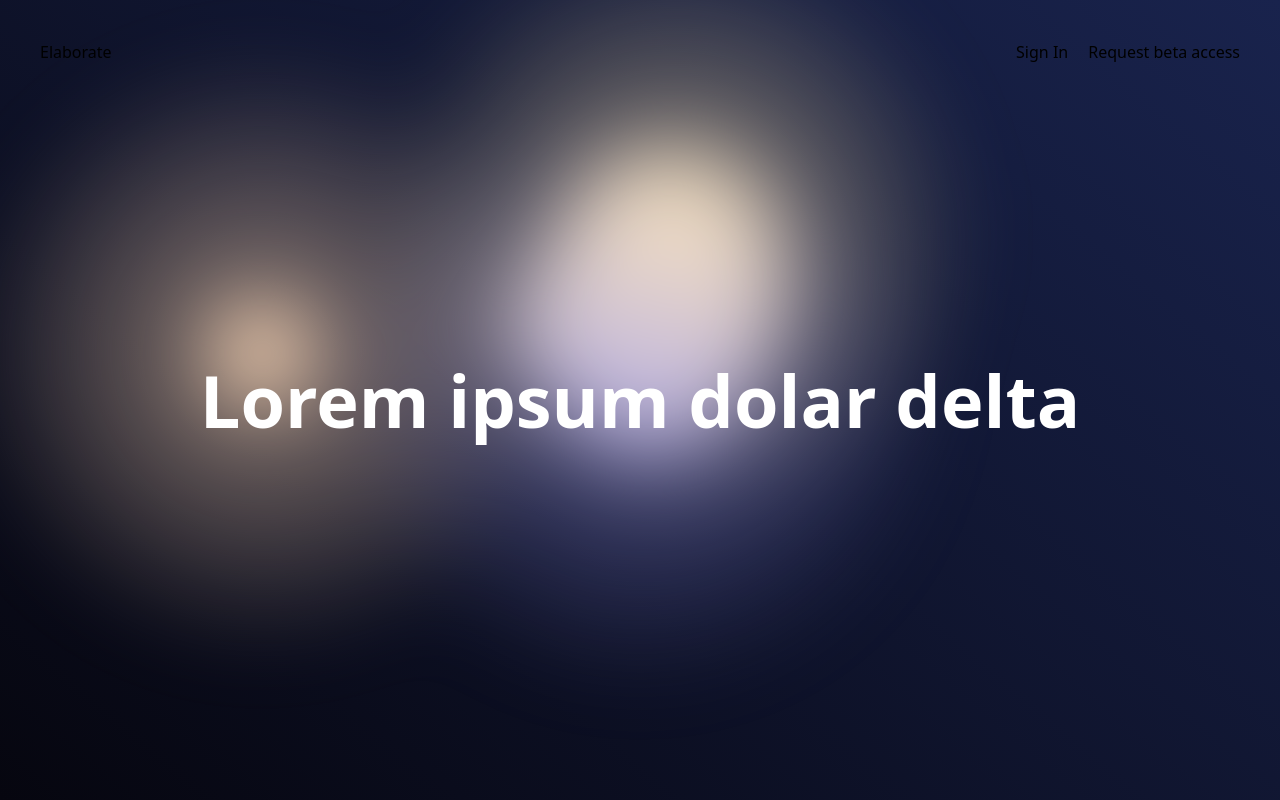
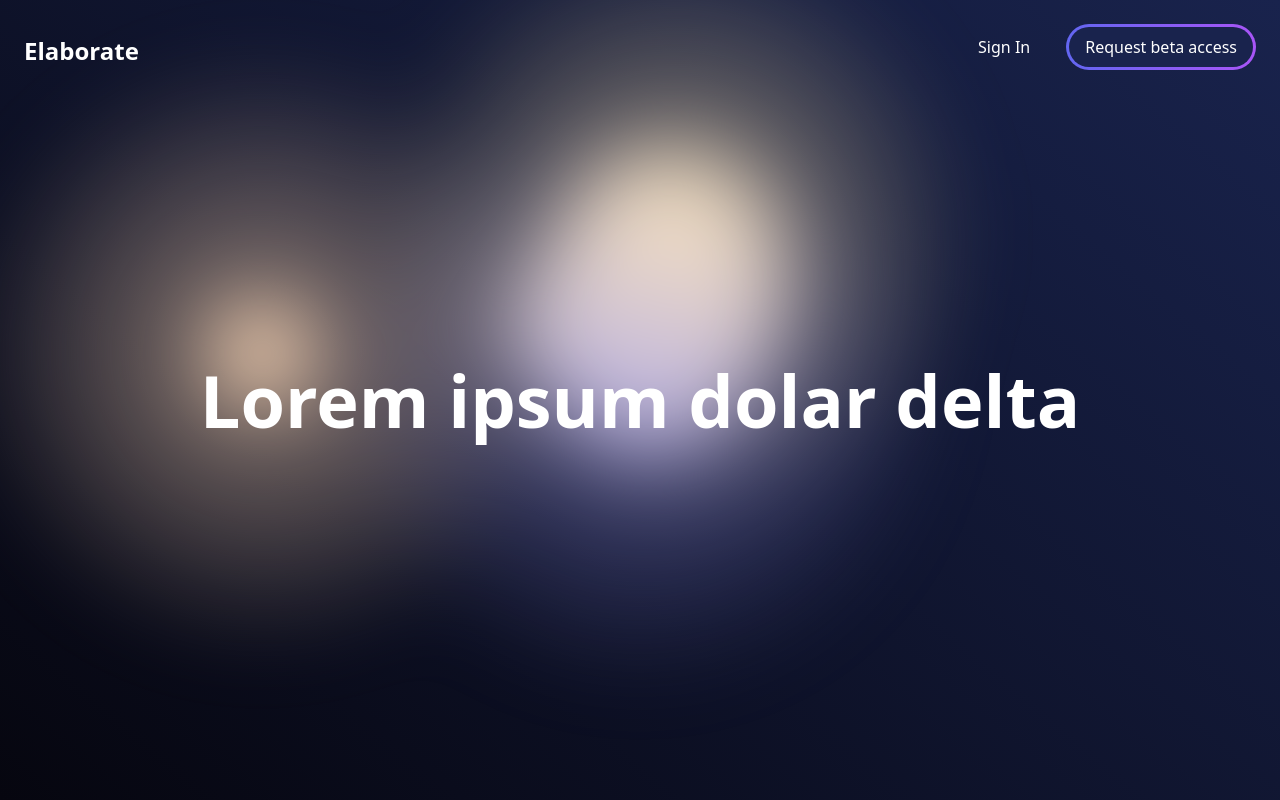
Before and after one commit to amapeso-at-speer/ytb-chatbot-landing, a Next.js app: page / in a window 1280 px wide. Built offline with nearby package versions, Linux system fonts and the light colour scheme.

Commit message:
update nav bar

```diff
--- a/src/app/globals.css
+++ b/src/app/globals.css
@@ -26,6 +26,12 @@ body {
     rgb(var(--background-start-rgb));
 }
 
+.button-color {
+    background-color: rgb(25, 35, 77)
+}
+
+
+
 @layer utilities {
   .text-balance {
     text-wrap: balance;
--- a/src/app/page.tsx
+++ b/src/app/page.tsx
@@ -4,6 +4,7 @@ import React, {useRef} from "react";
 import {GoogleGeminiEffect} from "@/components/ui/google-gemini-effect";
 import NavBar from "@/components/ui/navbar";
 import { BackgroundGradientAnimation } from "../components/ui/background-gradient-animation";
+import {LitUpBorderButton} from "@/components/ui/lit-up-border-button";
 
 export default function Home() {
 
@@ -21,31 +22,32 @@ export default function Home() {
 
   return (
     <>
-    <NavBar />
     <main className="flex min-h-screen">
-      {/* <div
-        className="h-[400vh] bg-black w-full dark:border dark:border-white/[0.1] rounded-md relative pt-40 overflow-clip"
-        ref={ref}
-      >
-        <GoogleGeminiEffect pathLengths={[
-          pathLengthFirst,
-          pathLengthSecond,
-          pathLengthThird,
-          pathLengthFourth,
-          pathLengthFifth,
-        ]}/>
-      </div> */}
+      <NavBar/>
       <BackgroundGradientAnimation>
-        <div className="absolute z-50 inset-0 flex items-center justify-center text-white font-bold px-4 pointer-events-none text-3xl text-center md:text-4xl lg:text-7xl">
+        <div
+          className="absolute z-50 inset-0 flex-col md:flex-row flex items-center justify-center text-white font-bold px-4 pointer-events-none text-3xl text-center md:text-4xl lg:text-7xl">
           {/* <p className="bg-clip-text text-transparent drop-shadow-2xl bg-gradient-to-b from-white/80 to-white/20">
             Gradients X Animations
           </p> */}
-          <h1>Lorem ipsum dolar delta</h1>
+          <h1 className="font-sans">Lorem ipsum dolar delta</h1>
           {/* <p>Text sample stuff here</p>
           <button>Some random button</button> */}
+          <div className=" pb-2 items-center flex flex-col md:hidden pt-20">
+            <LitUpBorderButton>
+              Request beta access
+            </LitUpBorderButton>
+            <button className="p-[3px] md:pr-5 pt-5">
+              <div
+                className="px-4 py-2  bg-transparent rounded-full  relative group transition duration-200 text-white hover:opacity-30 font-sans lg:text-base md:text-sm text-xs"
+              >
+                Sign In
+              </div>
+            </button>
+          </div>
         </div>
       </BackgroundGradientAnimation>
     </main>
     </>
-);
+  );
 }
--- /dev/null
+++ b/src/components/ui/lit-up-border-button.tsx
@@ -0,0 +1,21 @@
+import React, { MouseEventHandler } from "react";
+
+interface Props {
+  onClick?: MouseEventHandler<HTMLButtonElement>;
+  children: React.ReactNode;
+}
+export const LitUpBorderButton: React.FC<Props> = ({
+  onClick,
+  children,
+}) => {
+  return (
+    <button className="p-[3px] relative" onClick={onClick}>
+      <div className="absolute inset-0 bg-gradient-to-r from-indigo-500 to-purple-500 rounded-full"/>
+      <div
+        className="px-4 py-2  button-color rounded-full  relative group transition duration-200 text-white hover:bg-transparent font-sans lg:text-base md:text-sm text-xs"
+      >
+        {children}
+      </div>
+    </button>
+  )
+}
--- a/src/components/ui/navbar.tsx
+++ b/src/components/ui/navbar.tsx
@@ -1,15 +1,24 @@
 import React from "react";
+import {LitUpBorderButton} from "@/components/ui/lit-up-border-button";
 
 export default function NavBar() {
     return (
-        <nav className="flex w-screen p-10 justify-between absolute top-0 left-0 z-[100]">
-            <h1>
+        <nav className="flex w-screen p-6 justify-between items-center absolute top-0 left-0 z-[100]">
+            <h1 className="font-sans font-bold text-white text-2xl">
                 Elaborate
             </h1>
-            <ul className="flex">
-                <li className="pr-5">Sign In</li>
-                <li>Request beta access</li>
-            </ul>
+          <div className="md:flex pb-2 items-center hidden">
+            <button className="p-[3px] md:pr-5 pr-2" >
+              <div
+                className="px-4 py-2  bg-transparent rounded-full  relative group transition duration-200 text-white hover:opacity-30 font-sans lg:text-base md:text-sm text-xs"
+              >
+                Sign In
+              </div>
+            </button>
+            <LitUpBorderButton>
+              Request beta access
+            </LitUpBorderButton>
+          </div>
         </nav>
     );
 }
```
